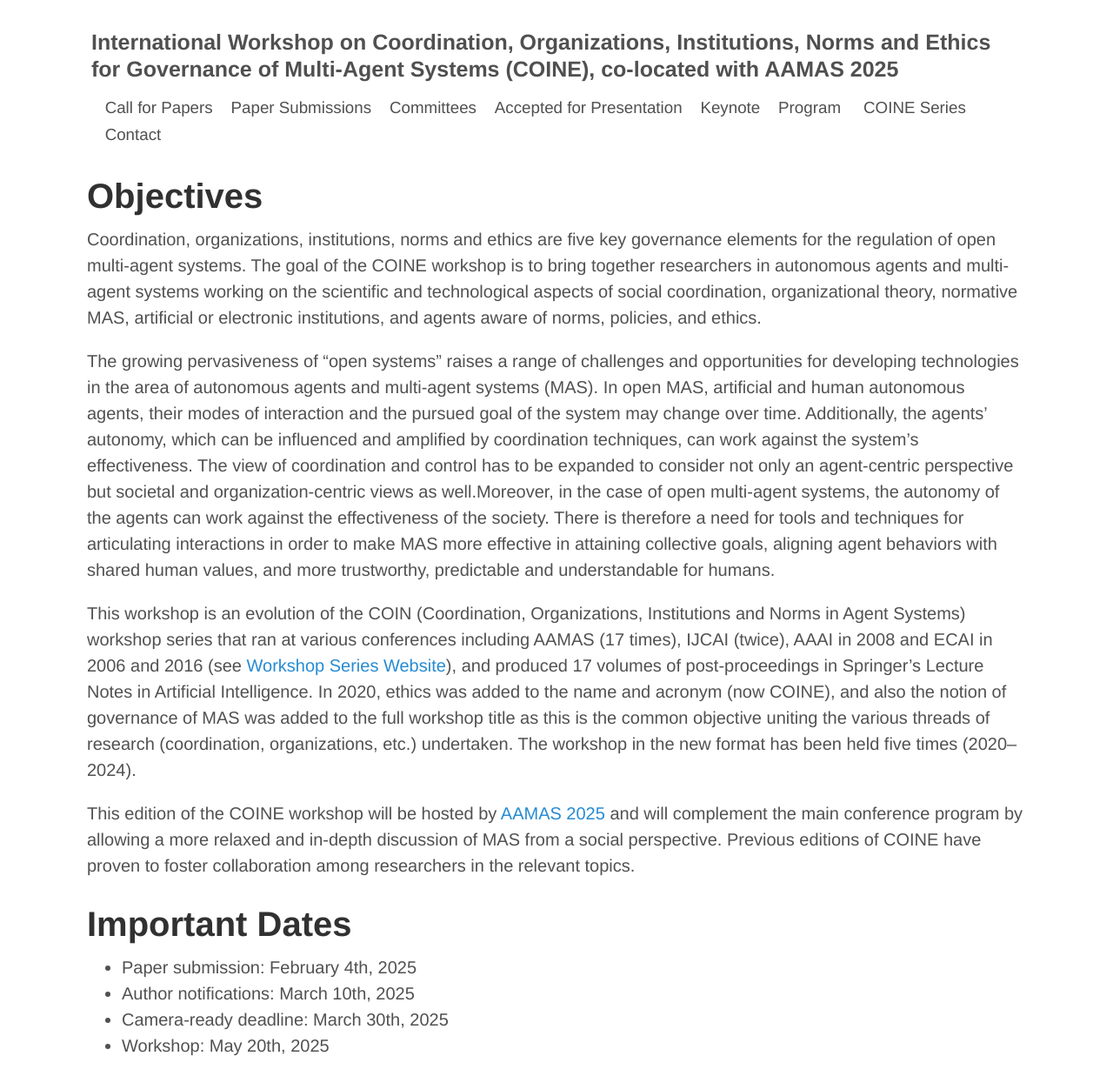
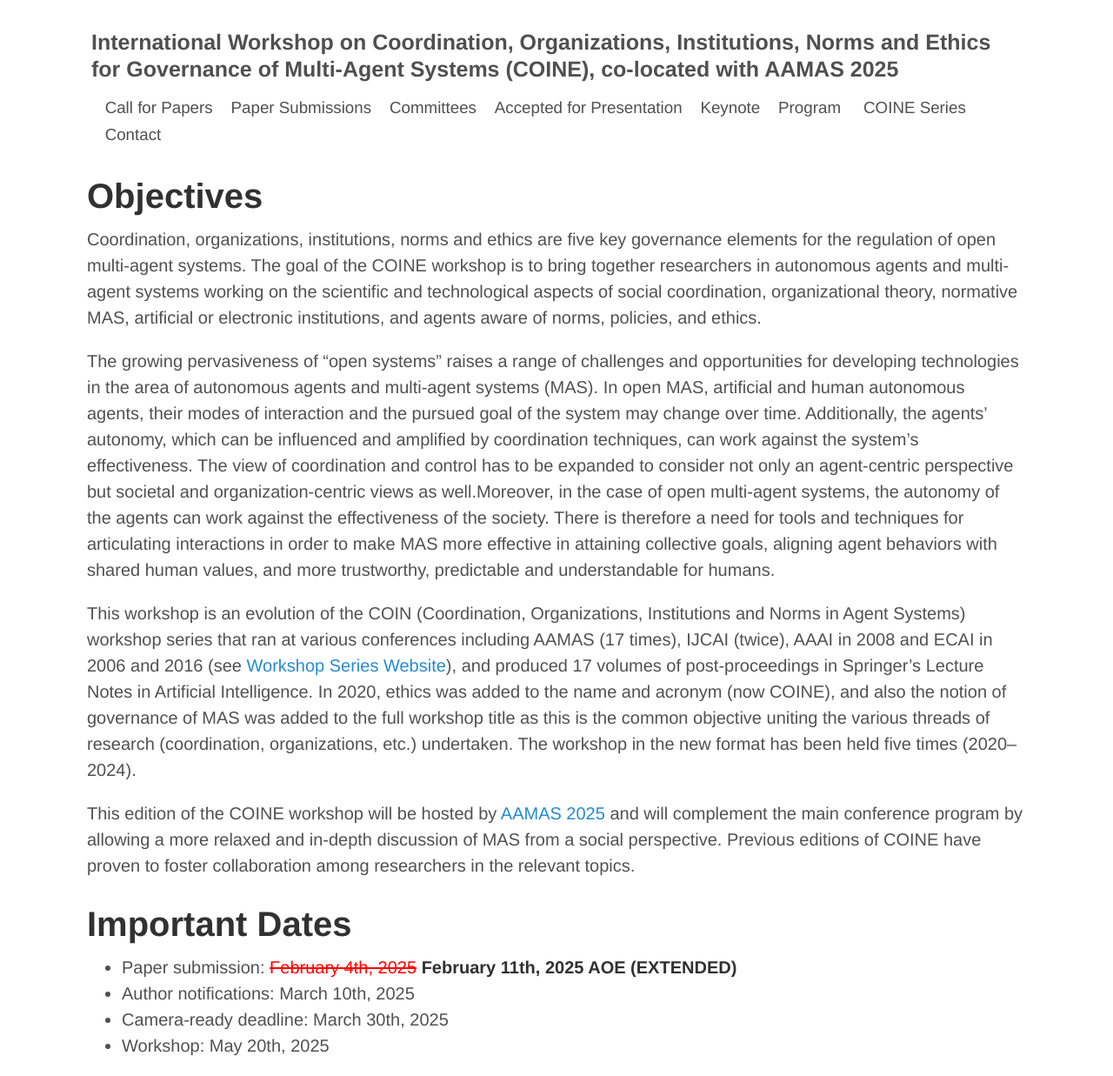
Before and after one commit to coin-workshop/coine-2025-detroit, a Jekyll site: the page built from index.md, in a window 1280 px wide. Shown: the whole page at 87% size. Built offline with Jekyll 4.4.1, drawn with Linux system fonts in a browser that asks for light colours.

Commit message:
update submission deadline

```diff
--- a/index.md
+++ b/index.md
@@ -14,7 +14,7 @@ This workshop is an evolution of the COIN (Coordination, Organizations, Institut
 This edition of the COINE workshop will be hosted by [AAMAS 2025](https://aamas2025.org/) and will complement the main conference program by allowing a more relaxed and in-depth discussion of MAS from a social perspective. Previous editions of COINE have proven to foster collaboration among researchers in the relevant topics.
 
 # Important Dates
-- Paper submission: February 4th, 2025
+- Paper submission: <span style="color:red; text-decoration: line-through;">February 4th, 2025</span> **February 11th, 2025 AOE (EXTENDED)**
 - Author notifications: March 10th, 2025
 - Camera-ready deadline: March 30th, 2025
 - Workshop: May 20th, 2025
```
Also changed, not shown: call_for_papers.md (+1 -1 lines).
